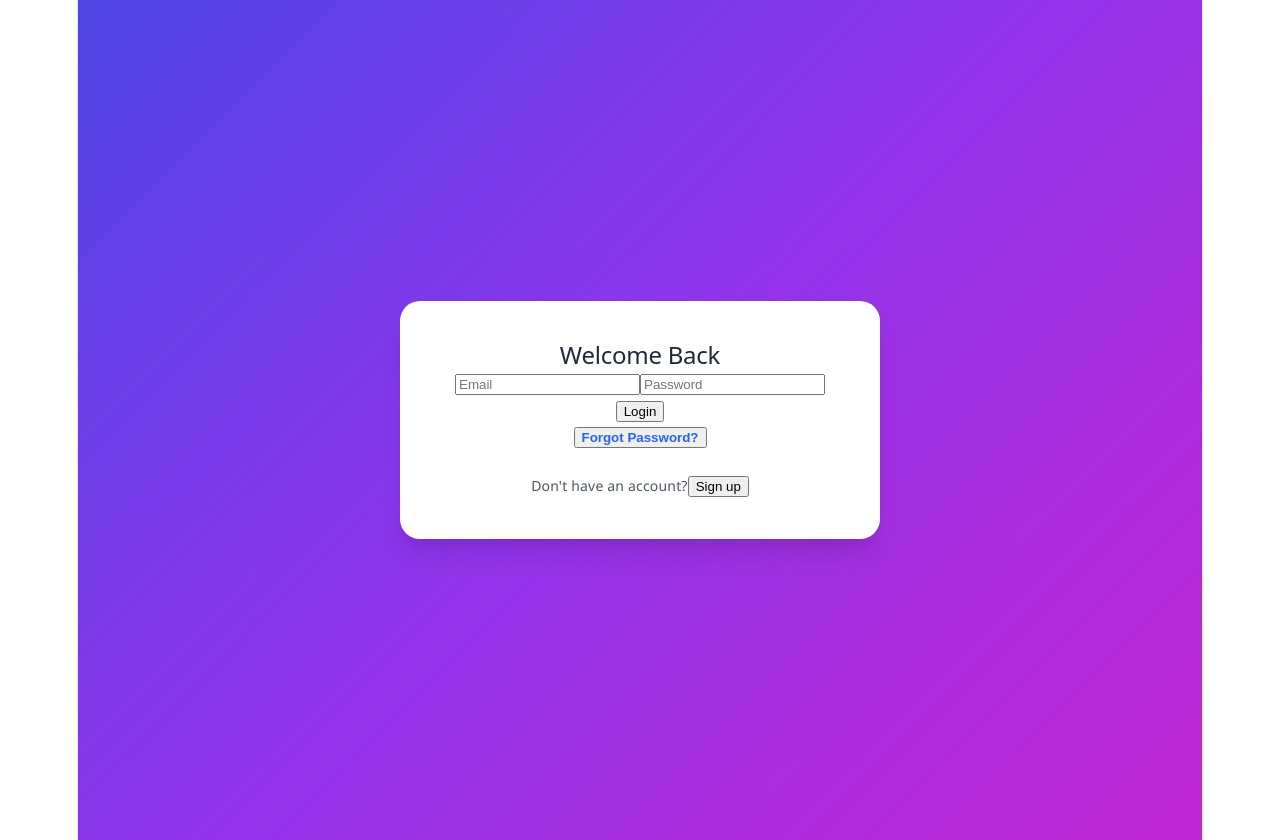
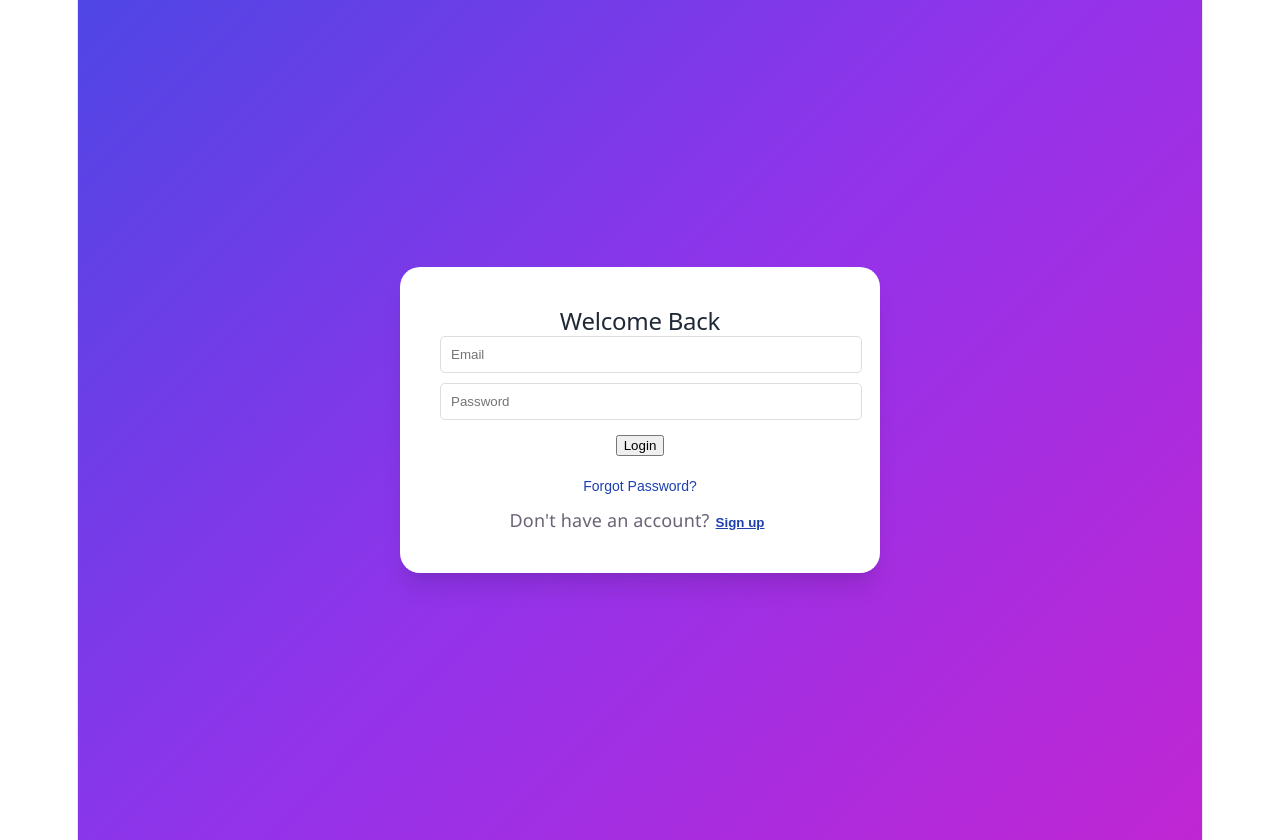
Before and after one commit to Norats-rats/ChurchManagementSysMK2, a React (Vite) app: page / in a window 1280 px wide. Built offline with nearby package versions, Linux system fonts and the light colour scheme; no server answers.

Commit message:
hopefully attendance is the last

```diff
--- a/src/App.jsx
+++ b/src/App.jsx
@@ -1,5 +1,5 @@
 import { useEffect, useState } from 'react';
-import { api } from './api';
+import api from './api';
 import './App.css';
 import Signup from './components/shared/signup';
 import Dashboard from './roles/admin/dashboard';
@@ -49,7 +49,7 @@ const ForgotPasswordView = ({ onGoToLogin }) => {
             value={email}
             onChange={(e) => setEmail(e.target.value)}
             required
-            className="login-input"
+            style={{width: '100%', padding: '10px', marginBottom: '10px', borderRadius: '5px', border: '1px solid #ddd'}}
           />
           {step === 2 && (
             <>
@@ -59,7 +59,7 @@ const ForgotPasswordView = ({ onGoToLogin }) => {
                 value={otp}
                 onChange={(e) => setOtp(e.target.value)}
                 required
-                className="login-input"
+                style={{width: '100%', padding: '10px', marginBottom: '10px', borderRadius: '5px', border: '1px solid #ddd'}}
               />
               <input
                 type="password"
@@ -67,7 +67,7 @@ const ForgotPasswordView = ({ onGoToLogin }) => {
                 value={newPassword}
                 onChange={(e) => setNewPassword(e.target.value)}
                 required
-                className="login-input"
+                style={{width: '100%', padding: '10px', marginBottom: '10px', borderRadius: '5px', border: '1px solid #ddd'}}
               />
             </>
           )}
@@ -75,7 +75,10 @@ const ForgotPasswordView = ({ onGoToLogin }) => {
             {step === 1 ? "Send Code" : "Reset Password"}
           </button>
         </form>
-        <button onClick={onGoToLogin} className="back-to-login">
+        <button
+          onClick={onGoToLogin}
+          style={{marginTop: '10px', background: 'none', border: 'none', color: '#666', cursor: 'pointer', textDecoration: 'underline'}}
+        >
           Back to Login
         </button>
       </div>
@@ -108,7 +111,7 @@ const LoginScreen = ({ onLoginSuccess, onGoToSignup, onGoToForgot }) => {
             value={email}
             onChange={(e) => setEmail(e.target.value)}
             required
-            className="login-input"
+            style={{width: '100%', padding: '10px', marginBottom: '10px', borderRadius: '5px', border: '1px solid #ddd'}}
           />
           <input
             type="password"
@@ -116,17 +119,27 @@ const LoginScreen = ({ onLoginSuccess, onGoToSignup, onGoToForgot }) => {
             value={password}
             onChange={(e) => setPassword(e.target.value)}
             required
-            className="login-input"
+            style={{width: '100%', padding: '10px', marginBottom: '10px', borderRadius: '5px', border: '1px solid #ddd'}}
           />
           <button type="submit" className="login-btn">Login</button>
         </form>
-        <div className="login-footer">
-          <button onClick={onGoToForgot} className="forgot-link">Forgot Password?</button>
+        <div style={{marginTop: '15px', textAlign: 'center'}}>
+          <button
+            onClick={onGoToForgot}
+            style={{background: 'none', border: 'none', color: '#1e40af', cursor: 'pointer', fontSize: '14px'}}
+          >
+            Forgot Password?
+          </button>
+          <p style={{marginTop: '10px'}}>
+            Don't have an account?
+            <button
+              onClick={onGoToSignup}
+              style={{background:'none', border:'none', color:'#1e40af', cursor:'pointer', fontWeight:'bold', textDecoration:'underline'}}
+            >
+              Sign up
+            </button>
+          </p>
         </div>
-        <p className="signup-text">
-          Don't have an account?
-          <button onClick={onGoToSignup} className="signup-link">Sign up</button>
-        </p>
       </div>
     </div>
   );
@@ -137,7 +150,6 @@ export default function App() {
   const [userRole, setUserRole] = useState(null);
   const [userData, setUserData] = useState(null);
 
-  // --- FIX: QR AUTO-CHECKIN LISTENER ---
   useEffect(() => {
     const params = new URLSearchParams(window.location.search);
     const eventId = params.get('eventId');
@@ -155,7 +167,6 @@ export default function App() {
             status: 'Present'
           });
           alert(`Check-in confirmed for: ${eventTitle}`);
-          // Clear URL parameters to prevent duplicate check-ins on refresh
           window.history.replaceState({}, document.title, window.location.pathname);
         } catch (err) {
           console.error("QR processing error:", err);
--- a/src/roles/admin/attendancetab.jsx
+++ b/src/roles/admin/attendancetab.jsx
@@ -28,7 +28,6 @@ const AttendanceTab = ({ role, userId, user }) => {
       setCheckIns(attData);
       setUpcomingEvents(eventsRes.data || []);
 
-      // Check if current user already checked in today
       setHasCheckedInToday(attData.some(log => log.userId === String(userId) && log.date === todayStr));
     } catch (err) {
       console.error("Fetch error:", err);
@@ -37,7 +36,6 @@ const AttendanceTab = ({ role, userId, user }) => {
     }
   };
 
-  // Find today's event for the QR Code
   const todaysEvent = upcomingEvents.find(event => event.date === todayStr);
 
   const exportToExcel = () => {
@@ -51,7 +49,6 @@ const AttendanceTab = ({ role, userId, user }) => {
 
   return (
     <div style={styles.container}>
-      {/* FIX: QR STATION FOR LEADERS */}
       {canManage && (
         <div style={styles.qrSection}>
           <h2 style={styles.headerText}>Service QR Station</h2>
@@ -77,14 +74,15 @@ const AttendanceTab = ({ role, userId, user }) => {
         </div>
       )}
 
-      {/* MEMBER STATUS */}
       {!canManage && (
         <div style={styles.statusCard(hasCheckedInToday)}>
-          <div style={{ fontSize: '50px', marginBottom: '10px' }}>
+          <div style={{ fontSize: '64px', marginBottom: '15px' }}>
             {hasCheckedInToday ? '✅' : '📲'}
           </div>
-          <h2>{hasCheckedInToday ? "Attendance Recorded" : "Ready to Check-in?"}</h2>
-          <p>
+          <h2 style={{ fontSize: '28px', fontWeight: '800', marginBottom: '10px' }}>
+            {hasCheckedInToday ? "Attendance Recorded" : "Ready to Check-in?"}
+          </h2>
+          <p style={{ fontSize: '16px', fontWeight: '500', opacity: 0.9 }}>
             {hasCheckedInToday
               ? `You are checked in for today's service. Thank you!`
               : "Scan the QR code on the leader's screen with your camera to check in."}
@@ -92,7 +90,6 @@ const AttendanceTab = ({ role, userId, user }) => {
         </div>
       )}
 
-      {/* EXISTING ATTENDANCE LOGS */}
       {canManage && (
         <div style={styles.logSection}>
           <div style={styles.logHeader}>
@@ -140,8 +137,16 @@ const styles = {
   eventDetail: { color: '#64748b', fontSize: '14px' },
   noEventCard: { padding: '40px', background: '#f1f5f9', borderRadius: '20px', color: '#475569', border: '2px dashed #cbd5e1' },
   statusCard: (done) => ({
-    background: done ? '#ecfdf5' : '#eff6ff', color: done ? '#065f46' : '#1e40af',
-    padding: '60px 20px', borderRadius: '24px', textAlign: 'center', border: `2px solid ${done ? '#a7f3d0' : '#bfdbfe'}`
+    background: done ? '#059669' : '#2563eb', // Solid bold background
+    color: '#ffffff', // White text for high contrast
+    padding: '60px 30px',
+    borderRadius: '32px',
+    textAlign: 'center',
+    boxShadow: done
+        ? '0 20px 25px -5px rgba(5, 150, 105, 0.2)'
+        : '0 20px 25px -5px rgba(37, 99, 235, 0.2)',
+    border: `4px solid ${done ? '#047857' : '#1d4ed8'}`,
+    transition: 'all 0.3s ease'
   }),
   logSection: { marginTop: '20px' },
   logHeader: { display: 'flex', justifyContent: 'space-between', alignItems: 'center', marginBottom: '15px' },
```
